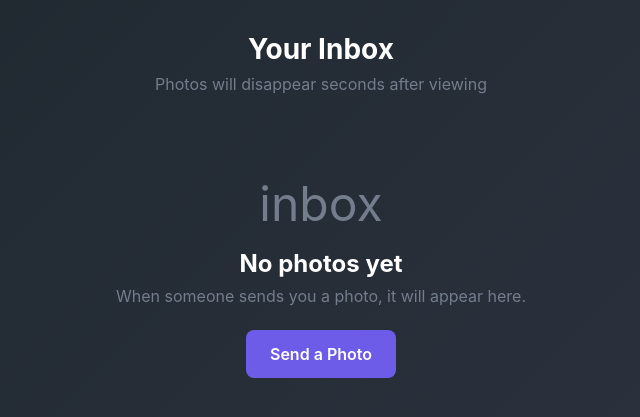
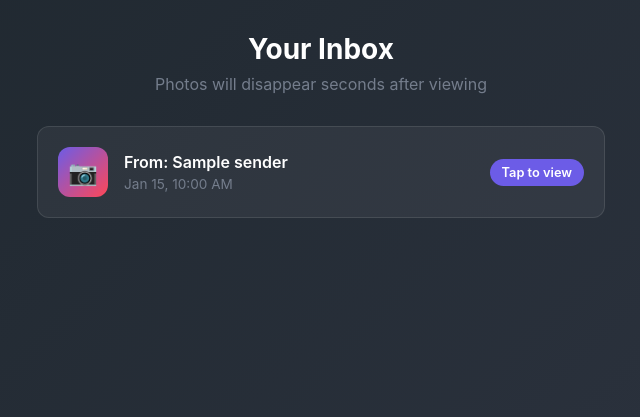
Before and after one commit to rahuja123/image_sharing, a Flask app: page /inbox in a window 1280 px wide. Shown: the part 61-478 px from the top of the page, without its empty margins (319-959 px from the left). Run offline with Flask 3, Linux system fonts and the light colour scheme; the visitor is signed in with stand-in values (Sample User, id 1); a database or web service that is not in the repository returns one stand-in record (values such as "Sample title"); some libraries are stand-ins or nearby versions.

Commit message:
Switch to PostgreSQL for persistent storage
- Replace in-memory dict with PostgreSQL database
- Photos now persist across server restarts
- Add psycopg2-binary dependency
- Update inbox template for database fields

Co-Authored-By: Claude Opus 4.5 <noreply@anthropic.com>

```diff
--- a/app.py
+++ b/app.py
@@ -6,6 +6,8 @@ import uuid
 from datetime import datetime, timedelta
 from functools import wraps
 
+import psycopg2
+from psycopg2.extras import RealDictCursor
 from flask import (
     Flask,
     render_template,
@@ -33,9 +35,38 @@ limiter = Limiter(
     storage_uri="memory://",
 )
 
-# In-memory photo storage (encrypted)
-# Structure: {photo_id: {sender, recipient, nonce, ciphertext, media_type, timestamp, viewed_at, is_video}}
-photos = {}
+
+def get_db():
+    """Get database connection."""
+    conn = psycopg2.connect(config.DATABASE_URL, cursor_factory=RealDictCursor)
+    return conn
+
+
+def init_db():
+    """Initialize database tables."""
+    conn = get_db()
+    cur = conn.cursor()
+    cur.execute("""
+        CREATE TABLE IF NOT EXISTS photos (
+            id VARCHAR(36) PRIMARY KEY,
+            sender VARCHAR(50) NOT NULL,
+            recipient VARCHAR(50) NOT NULL,
+            nonce BYTEA NOT NULL,
+            ciphertext BYTEA NOT NULL,
+            media_type VARCHAR(50) NOT NULL,
+            is_video BOOLEAN DEFAULT FALSE,
+            created_at TIMESTAMP DEFAULT CURRENT_TIMESTAMP,
+            viewed_at TIMESTAMP NULL
+        )
+    """)
+    conn.commit()
+    cur.close()
+    conn.close()
+
+
+# Initialize database on startup
+with app.app_context():
+    init_db()
 
 
 def encrypt_media(data: bytes) -> tuple[bytes, bytes]:
@@ -71,24 +102,26 @@ def decrypt_media(nonce: bytes, ciphertext: bytes) -> bytes:
 
 def cleanup_expired_photos():
     """Remove photos that have expired."""
-    now = datetime.now()
-    expired_ids = []
+    conn = get_db()
+    cur = conn.cursor()
 
-    for photo_id, photo in photos.items():
-        # Check if photo was viewed and view timeout has passed
-        if photo.get("viewed_at"):
-            view_expiry = photo["viewed_at"] + timedelta(seconds=config.VIEW_TIMEOUT_SECONDS)
-            if now > view_expiry:
-                expired_ids.append(photo_id)
-                continue
+    # Delete photos that were viewed and view timeout has passed
+    cur.execute("""
+        DELETE FROM photos
+        WHERE viewed_at IS NOT NULL
+        AND viewed_at < NOW() - INTERVAL '%s seconds'
+    """, (config.VIEW_TIMEOUT_SECONDS,))
 
-        # Check if photo is too old (unviewed)
-        max_age_expiry = photo["timestamp"] + timedelta(hours=config.MAX_AGE_HOURS)
-        if now > max_age_expiry:
-            expired_ids.append(photo_id)
+    # Delete photos that are too old (unviewed)
+    cur.execute("""
+        DELETE FROM photos
+        WHERE viewed_at IS NULL
+        AND created_at < NOW() - INTERVAL '%s hours'
+    """, (config.MAX_AGE_HOURS,))
 
-    for photo_id in expired_ids:
-        del photos[photo_id]
+    conn.commit()
+    cur.close()
+    conn.close()
 
 
 def login_required(f):
@@ -157,19 +190,20 @@ def inbox():
     """Show received photos."""
     username = session["username"]
 
+    conn = get_db()
+    cur = conn.cursor()
+
     # Get photos sent to current user that haven't been viewed yet
-    user_photos = []
-    for photo_id, photo in photos.items():
-        if photo["recipient"] == username and photo.get("viewed_at") is None:
-            user_photos.append({
-                "id": photo_id,
-                "sender": photo["sender"],
-                "timestamp": photo["timestamp"],
-                "is_video": photo.get("is_video", False),
-            })
+    cur.execute("""
+        SELECT id, sender, created_at as timestamp, is_video
+        FROM photos
+        WHERE recipient = %s AND viewed_at IS NULL
+        ORDER BY created_at DESC
+    """, (username,))
 
-    # Sort by newest first
-    user_photos.sort(key=lambda x: x["timestamp"], reverse=True)
+    user_photos = cur.fetchall()
+    cur.close()
+    conn.close()
 
     return render_template("inbox.html", photos=user_photos, username=username)
 
@@ -199,18 +233,17 @@ def send():
         # Encrypt the media
         nonce, ciphertext = encrypt_media(media_bytes)
 
-        # Create encrypted media entry
+        # Store in database
         photo_id = str(uuid.uuid4())
-        photos[photo_id] = {
-            "sender": username,
-            "recipient": recipient,
-            "nonce": nonce,
-            "ciphertext": ciphertext,
-            "media_type": media_type,
-            "timestamp": datetime.now(),
-            "viewed_at": None,
-            "is_video": is_video,
-        }
+        conn = get_db()
+        cur = conn.cursor()
+        cur.execute("""
+            INSERT INTO photos (id, sender, recipient, nonce, ciphertext, media_type, is_video)
+            VALUES (%s, %s, %s, %s, %s, %s, %s)
+        """, (photo_id, username, recipient, nonce, ciphertext, media_type, is_video))
+        conn.commit()
+        cur.close()
+        conn.close()
 
         flash(f"{'Video' if is_video else 'Photo'} sent to {recipient}!", "success")
         return redirect(url_for("inbox"))
@@ -224,24 +257,37 @@ def view_photo(photo_id):
     """View a specific photo."""
     username = session["username"]
 
-    if photo_id not in photos:
+    conn = get_db()
+    cur = conn.cursor()
+
+    # Get the photo
+    cur.execute("SELECT * FROM photos WHERE id = %s", (photo_id,))
+    photo = cur.fetchone()
+
+    if not photo:
+        cur.close()
+        conn.close()
         flash("Photo not found or has expired.", "error")
         return redirect(url_for("inbox"))
 
-    photo = photos[photo_id]
-
     # Check if user is the recipient
     if photo["recipient"] != username:
+        cur.close()
+        conn.close()
         flash("You don't have permission to view this photo.", "error")
         return redirect(url_for("inbox"))
 
     # Mark as viewed if not already
     if photo["viewed_at"] is None:
-        photo["viewed_at"] = datetime.now()
+        cur.execute("UPDATE photos SET viewed_at = NOW() WHERE id = %s", (photo_id,))
+        conn.commit()
+
+    cur.close()
+    conn.close()
 
     # Decrypt the media for viewing
     try:
-        decrypted_data = decrypt_media(photo["nonce"], photo["ciphertext"])
+        decrypted_data = decrypt_media(bytes(photo["nonce"]), bytes(photo["ciphertext"]))
         media_data_uri = f"data:{photo['media_type']};base64,{base64.b64encode(decrypted_data).decode()}"
     except Exception as e:
         flash("Error decrypting media.", "error")
@@ -269,12 +315,19 @@ def delete_photo(photo_id):
     """Delete a photo (called when timer expires)."""
     username = session["username"]
 
-    if photo_id in photos:
-        photo = photos[photo_id]
-        if photo["recipient"] == username:
-            del photos[photo_id]
-            return jsonify({"success": True})
+    conn = get_db()
+    cur = conn.cursor()
 
+    # Delete only if user is the recipient
+    cur.execute("DELETE FROM photos WHERE id = %s AND recipient = %s", (photo_id, username))
+    deleted = cur.rowcount > 0
+
+    conn.commit()
+    cur.close()
+    conn.close()
+
+    if deleted:
+        return jsonify({"success": True})
     return jsonify({"success": False, "error": "Photo not found"})
 
 
--- a/config.py
+++ b/config.py
@@ -2,6 +2,10 @@
 
 import os
 import bcrypt
+
+# Database URL (PostgreSQL)
+# In production, set via environment variable (Render provides this automatically)
+DATABASE_URL = os.environ.get("DATABASE_URL", "")
 
 # Encryption key for AES-256-GCM (32 bytes, base64 encoded)
 # In production, set via environment variable
--- a/requirements.txt
+++ b/requirements.txt
@@ -4,3 +4,4 @@ gunicorn==21.2.0
 cryptography==42.0.0
 bcrypt==4.1.2
 flask-limiter==3.5.0
+psycopg2-binary==2.9.9
--- a/templates/inbox.html
+++ b/templates/inbox.html
@@ -11,11 +11,11 @@
 {% if photos %}
 <div class="photo-grid">
     {% for photo in photos %}
-    <a href="{{ url_for('view_photo', photo_id=photo.id) }}" class="photo-card">
-        <div class="photo-icon">?</div>
+    <a href="{{ url_for('view_photo', photo_id=photo['id']) }}" class="photo-card">
+        <div class="photo-icon">{{ '🎬' if photo['is_video'] else '📷' }}</div>
         <div class="photo-info">
-            <span class="photo-sender">From: {{ photo.sender }}</span>
-            <span class="photo-time">{{ photo.timestamp.strftime('%b %d, %I:%M %p') }}</span>
+            <span class="photo-sender">From: {{ photo['sender'] }}</span>
+            <span class="photo-time">{{ photo['timestamp'].strftime('%b %d, %I:%M %p') }}</span>
         </div>
         <div class="photo-badge">Tap to view</div>
     </a>
```
